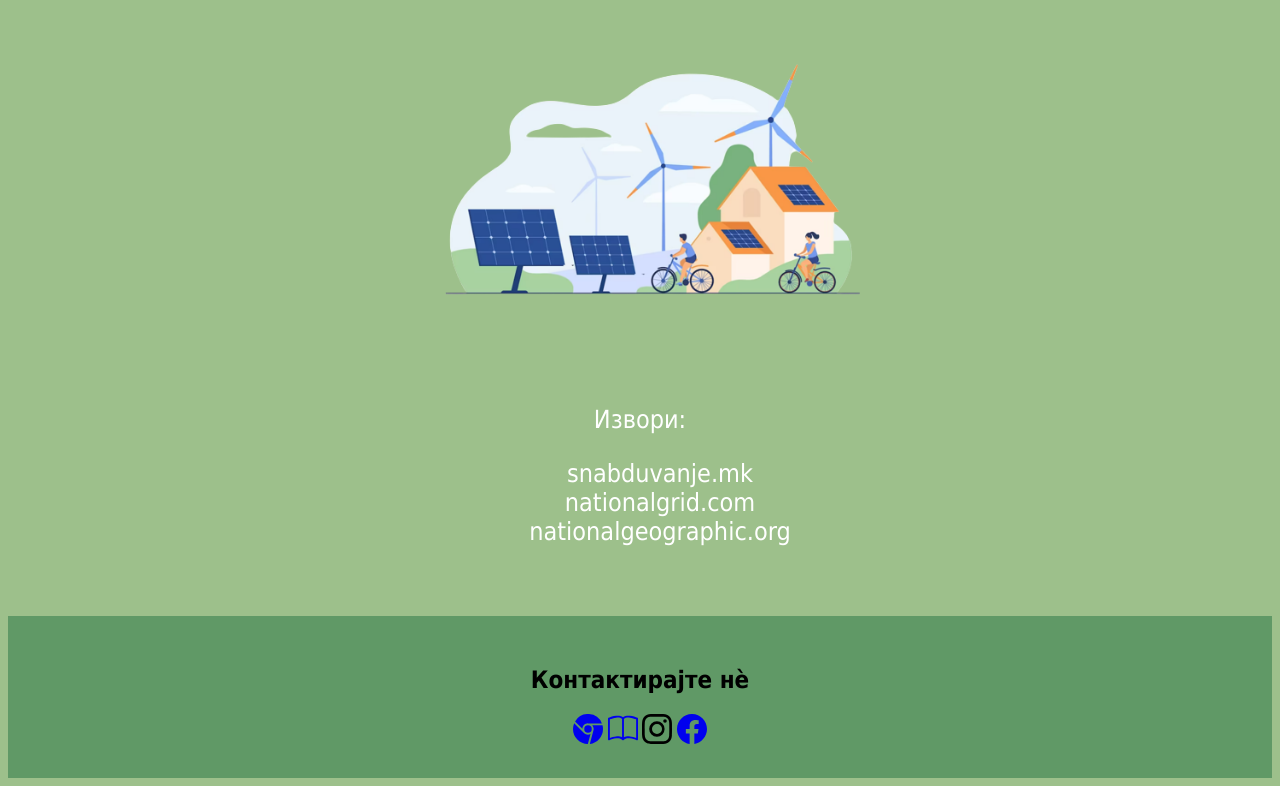
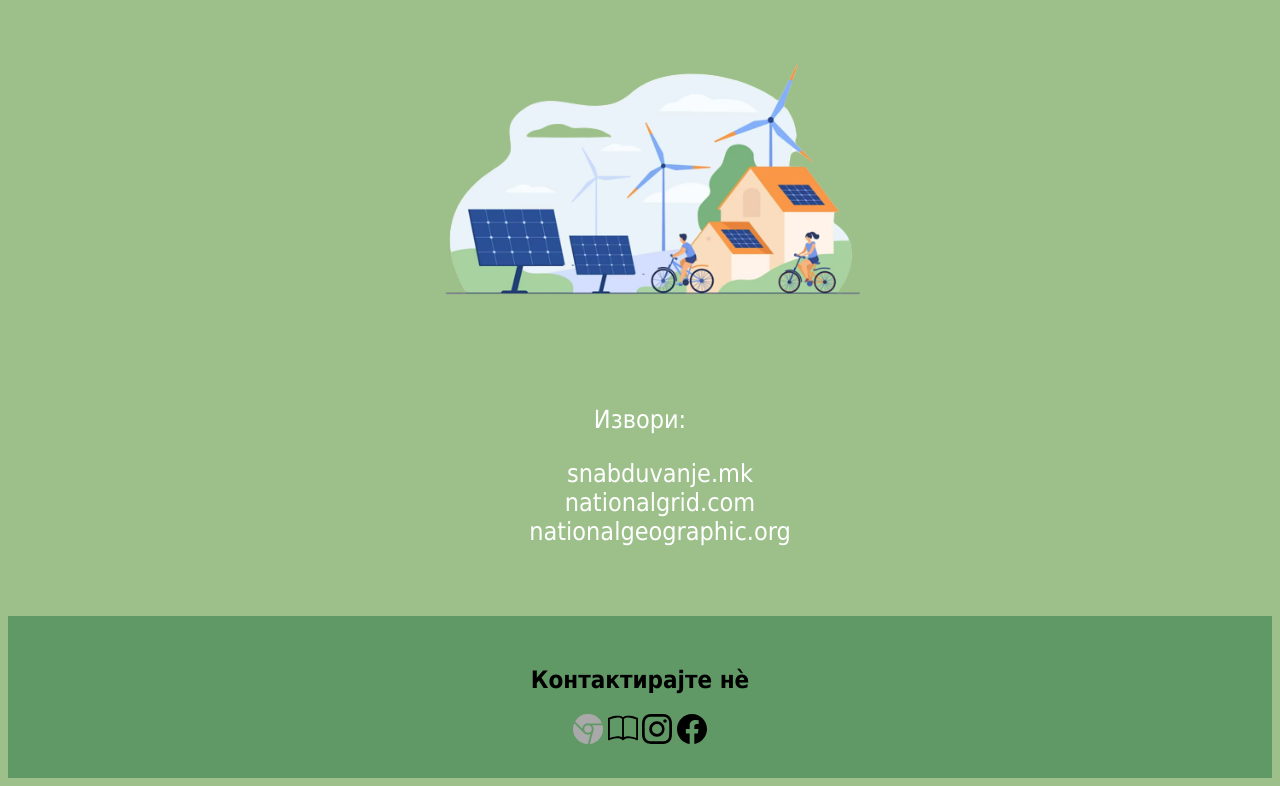
Before and after one commit to milagjurovska/Connections4Skills-project, a plain HTML site: page index.html in a window 1280 px wide. In both pictures the pointer is over the link 588 px from the left and 3397 px from the top of the page. Shown: the part 2659-3445 px from the top of the page. Drawn offline with nearby package versions, Linux system fonts and the light colour scheme.

Commit message:
Update evn_website.css

```diff
--- a/evn_website.css
+++ b/evn_website.css
@@ -243,9 +243,19 @@ body {
     display: block;
 }
 
+.footer a{
+  color:black;
+  text-decoration: none;
+}
+
+.footer a:hover{
+  color:darkgrey;
+  text-decoration: none;
+}
+
 .footer a:visited {
-    text-decoration: none;
-    color: black;
+ text-decoration: none;
+ color: black;
 }
 
 .footer h2 {
```
